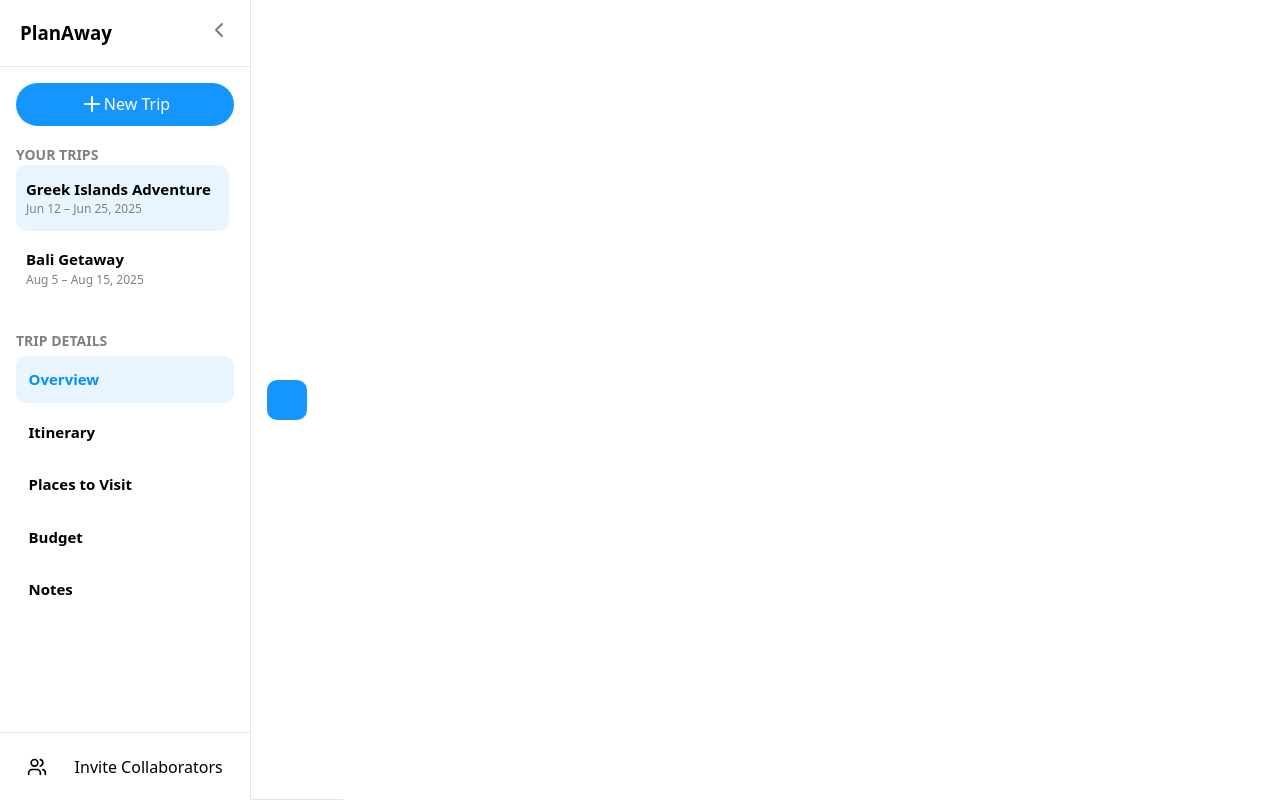
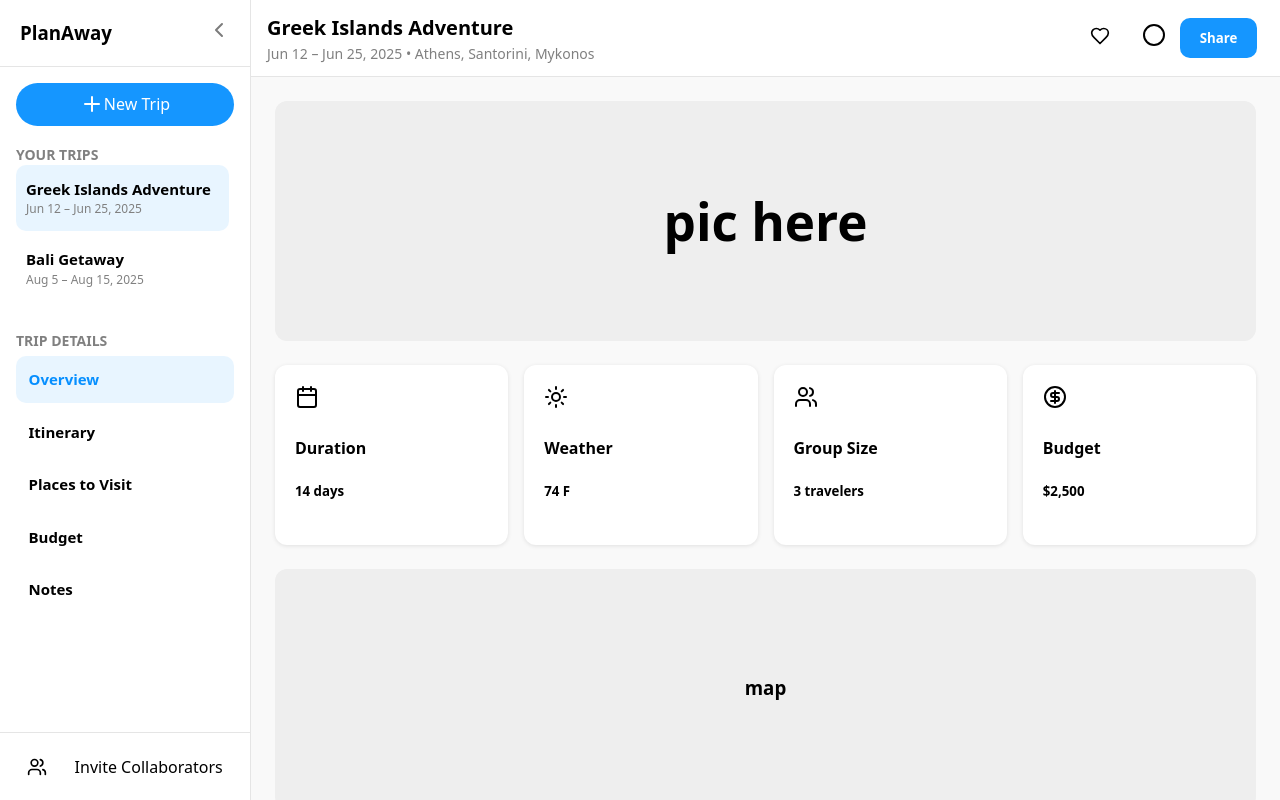
Before and after one commit to mehrajhasan/PlanAway, a React (Vite) app in the folder frontend/: page /trip in a window 1280 px wide. Built offline with nearby package versions, Linux system fonts and the light colour scheme.

Commit message:
added base for reservations

```diff
--- a/frontend/src/pages/trip/startTrip.jsx
+++ b/frontend/src/pages/trip/startTrip.jsx
@@ -3,17 +3,20 @@ import { auth, db } from '../../firebase';
 import { collection, addDoc } from 'firebase/firestore';
 import { v4 as uuidv4 } from 'uuid';
 import { useNavigate } from 'react-router-dom';
-import { ChevronLeft, Compass, Plus, Users } from 'lucide-react';
+import { ChevronLeft, Menu, Plus, Users, Heart, Circle, CalendarIcon, CircleDollarSign, CalendarDaysIcon, CalendarCheck, CalendarRange, LucideCalendar, SunIcon, Car, Hotel, Plane, Utensils} from 'lucide-react';
 
 export const TripStart = () => {
     //testing
     const [trips, setTrips] = useState([
-        { id: '1', title: 'Greek Islands Adventure', dateRange: 'Jun 12 – Jun 25, 2025' },
-        { id: '2', title: 'Bali Getaway', dateRange: 'Aug 5 – Aug 15, 2025' }
+        { id: '1', title: 'Greek Islands Adventure', dateRange: 'Jun 12 – Jun 25, 2025', location: 'Athens, Santorini, Mykonos'},
+        { id: '2', title: 'Bali Getaway', dateRange: 'Aug 5 – Aug 15, 2025', location: 'Denpasar, Ubud, Seminyak'}
       ]);
     const [activeTrip, setActiveTrip] = useState(0);
     const [sidebarOpen, setSidebarOpen] = useState(true);
     const [activeSection, setActiveSection] = useState("Overview");
+    const [activeReservation, setActiveReservation] = useState("Flights");
+
+    const [favorite, setFavorite] = useState(false);
 
       //figure out later
     // useEffect(() => {
@@ -87,25 +90,115 @@ export const TripStart = () => {
                 </aside>
             )}
 
-            <div className="trip-navbar">
-                <div className="trip-info">
+            <div className="trip-content" /*style={{ marginLeft: sidebarOpen ? "250px" : "0", width: sidebarOpen ? "calc(100% - 250px)" : "100%" }}*/ >
+                <div className="trip-navbar">
+                    {!sidebarOpen && (
+                        <button onClick={() => setSidebarOpen(true)} className="hamburger-btn">
+                        <Menu size={20}/>
+                        </button>
+                    )}
+                    <div className="trip-info">
+                        <h3 className="trip-navtitle">{trips[activeTrip].title}</h3>
+                        <h5 className="trip-navdate">{trips[activeTrip].dateRange} &#8226; {trips[activeTrip].location}</h5>
+                    </div>
 
+                    <div className="trip-extras">
+                        <button onClick={() => setFavorite((prev => !prev))} className="trip-fav">
+                            <Heart size={20} fill={favorite ? 'red' : 'none'} color={favorite ? 'red' : 'black'} />
+                        </button>
+
+                        <div className="trip-collaborators">
+                            <Circle/>
+                        </div>
+
+                        <button className="trip-share-btn">
+                            <h5>Share</h5>
+                        </button>
+                    </div>
                 </div>
 
-                <div className="trip-search">
+                <div className="trip-main-page">
+                    <div className="trip-pic">
+                        <h1>pic here</h1>
+                    </div>
 
-                </div>
+                    <div className="trip-overview">
+                        <div className="trip-duration">
+                            <div className="trip-duration-icon">
+                                <CalendarIcon/>
+                            </div>
+                            <div className="trip-duration-details">
+                                <h4>Duration</h4>
+                                <h5>14 days</h5>
+                            </div>
+                        </div>
 
-                <div className="trip-fav">
+                        <div className="trip-weather">
+                            <div className="trip-weather-icon">
+                                <SunIcon/>
+                            </div>
+                            <div className="trip-weather-details">
+                                <h4>Weather</h4>
+                                <h5>74 F</h5>
+                            </div>
+                        </div>
 
-                </div>
+                        <div className="trip-size">
+                            <div className="trip-size-icon">
+                                <Users/>
+                            </div>
+                            <div className="trip-size-details">
+                                <h4>Group Size</h4>
+                                <h5>3 travelers</h5>
+                            </div>
+                        </div>
 
-                <div className="trip-collaborators">
+                        <div className="trip-budget">
+                            <div className="trip-budget-icon">
+                                <CircleDollarSign/>
+                            </div>
+                            <div className="trip-budget-details">
+                                <h4>Budget</h4>
+                                <h5>$2,500</h5>
+                            </div>
+                        </div>
+                    </div>
 
-                </div>
 
-                <div className="trip-share-btn">
+                    <div className="trip-map">
+                        <h3>map</h3>
+                    </div>
 
+                    <div className="trip-reservations">
+                        <h3 className="reservation-text">Reservations</h3>
+                        <div className="reservation-types">
+                            <div className={`reservation-flight ${activeReservation === "Flights" ? "active" : ""}`} onClick={() => setActiveReservation("Flights")}>
+                                <Plane className="plane-icon" size={17.5}/>
+                                <h4 className="flight-text">Flights</h4>
+
+                            </div>
+                            <div className={`reservation-lodging ${activeReservation === "Lodging" ? "active" : ""}`} onClick={() => setActiveReservation("Lodging")}>
+                                <Hotel className="hotel-icon" size={17.5}/>
+                                <h4 className="lodging-text">Lodging</h4>
+                            </div>
+                            <div className={`reservation-transportation ${activeReservation === "Transportation" ? "active" : ""}`} onClick={() => setActiveReservation("Transportation")}>
+                                <Car className="car-icon" size={17.5}/>
+                                <h4 className="transportation-text">Transportation</h4>
+                            </div>
+                            <div className={`reservation-dining ${activeReservation === "Dining" ? "active" : ""}`} onClick={() => setActiveReservation("Dining")}>
+                                <Utensils className="dining-icon" size={17.5}/>
+                                <h4 className="dining-text">Dining</h4>
+                            </div>
+                        </div>
+
+                        <div className="reservation-details">
+                            <h3>stuff here</h3>
+                        </div>
+                    </div>
+
+                    <div className="trip-itinerary">
+                        <h3>stuff</h3>
+                    </div>
                 </div>
             </div>
         </div>
```
